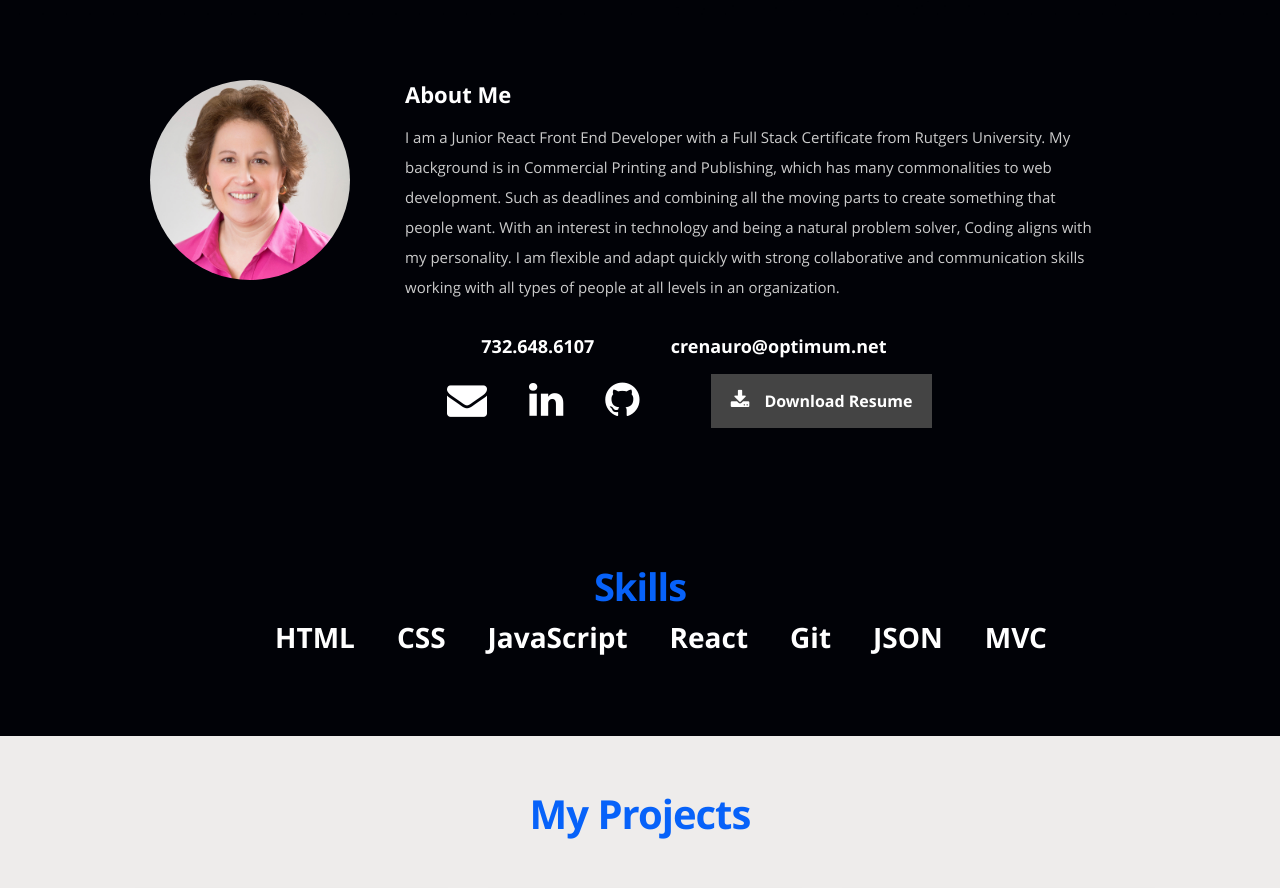
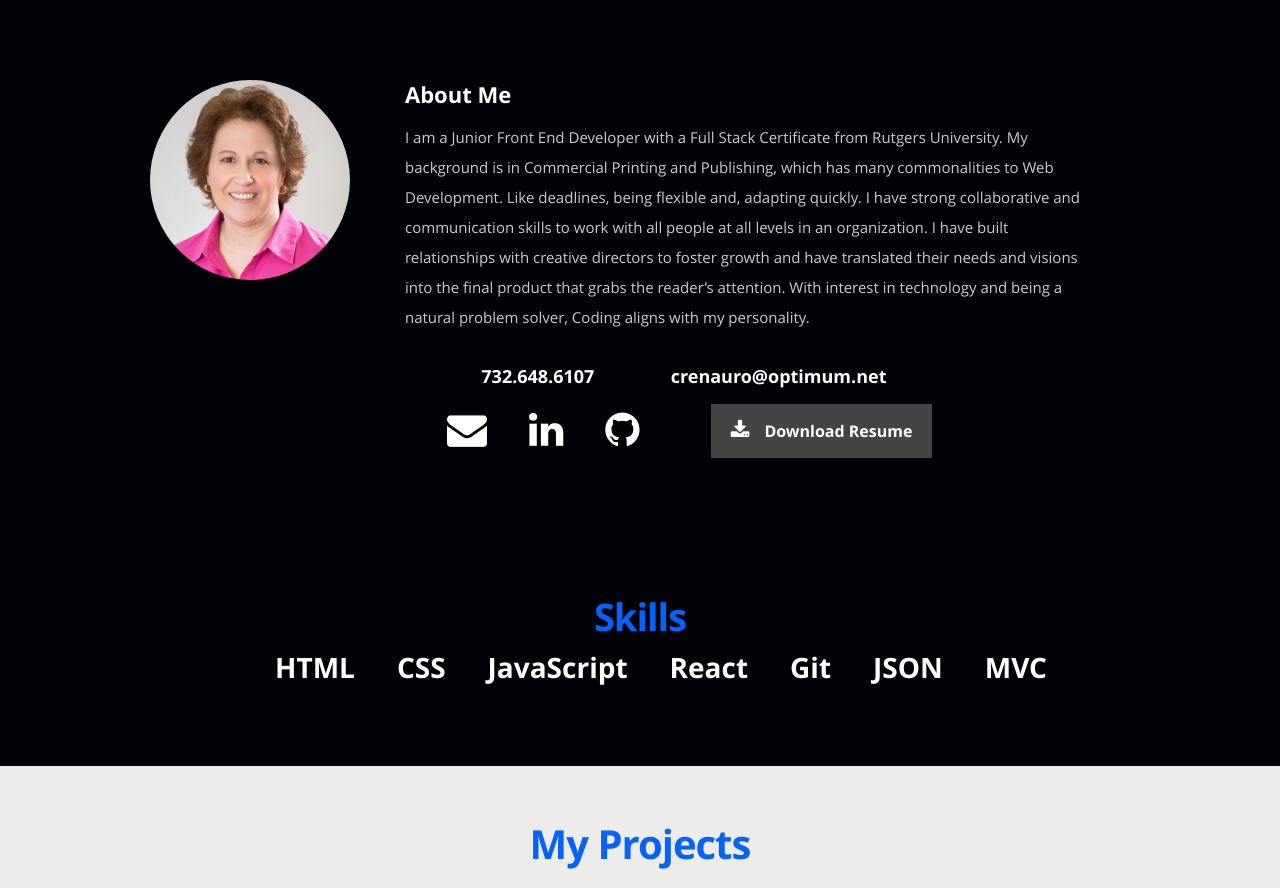
Before and after one commit to CRenauro/ClaraRenauro, a React (Create React App) app: page / in a window 1280 px wide. Shown: the part 780-1668 px from the top of the page. Built offline with nearby package versions, Linux system fonts and the light colour scheme.

Commit message:
updated about me

```diff
--- a/public/css/layout.css
+++ b/public/css/layout.css
@@ -176,6 +176,7 @@ ul#nav li.current a { color: #fe6928; }
 #about p {
    line-height: 30px;
    color: #ccc;
+   /* text-align: justify; */
 }
 #about .profile-pic {
    position: relative;
--- a/public/resumeData.json
+++ b/public/resumeData.json
@@ -3,7 +3,7 @@
     "name":"Clara Renauro",
     "description":"Dependable. Process-Oriented. Calm Under Pressure",
     "image":"profilepic.jpg",
-    "bio":"I am a Junior React Front End Developer with a Full Stack Certificate from Rutgers University. My background is in Commercial Printing and Publishing, which has many commonalities to web development. Such as deadlines and combining all the moving parts to create something that people want. With an interest in technology and being a natural problem solver, Coding aligns with my personality. I am flexible and adapt quickly with strong collaborative and communication skills working with all types of people at all levels in an organization.",
+    "bio":"I am a Junior Front End Developer with a Full Stack Certificate from Rutgers University. My background is in Commercial Printing and Publishing, which has many commonalities to Web Development. Like deadlines, being flexible and, adapting quickly. I have strong collaborative and communication skills to work with all people at all levels in an organization. I have built relationships with creative directors to foster growth and have translated their needs and visions into the final product that grabs the reader’s attention. With interest in technology and being a natural problem solver, Coding aligns with my personality. ",
     "email":"crenauro@optimum.net",
     "phone": "732.648.6107",
 
```
